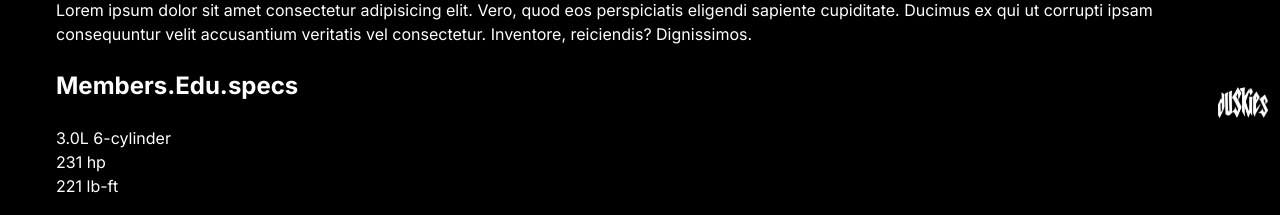
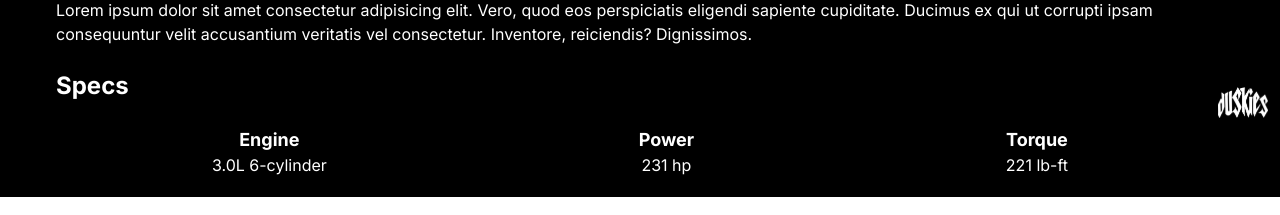
Before and after one commit to jlm109-ua/duskiweb, a Next.js app: page /en/members/edu in a window 1280 px wide. Shown: the part 670-885 px from the top of the page. Built offline with nearby package versions, Linux system fonts and the light colour scheme.

Commit message:
Member profiles added

```diff
--- a/app/[locale]/members/[profile]/page.tsx
+++ b/app/[locale]/members/[profile]/page.tsx
@@ -1,10 +1,29 @@
-import { Container, Box, Text, Image } from "@chakra-ui/react";
+import { Container, Box, Text, Image, Badge, Link, Button, Icon } from "@chakra-ui/react";
 import { useTranslations } from "next-intl";
 import { MemberTitle, MemberSubTitle } from "@/components/Title";
+import { IoLogoInstagram, IoLogoTwitter, IoLogoYoutube, IoLogoFacebook } from "react-icons/io";
 
 export default function Member({ params: { profile } }: { params: { profile: string } }) {
     const memberName = profile[0].toUpperCase() + profile.slice(1)
     const t = useTranslations(`Members.${memberName}`);
+    const tM = useTranslations(`Members`);
+    const instagramLink = t("media.instagram")
+    const instagramTag = "@" + instagramLink.split("/")[3]
+    const facebookLink = t("media.facebook")
+    const facebookTag = "@" + facebookLink.split("/")[3]
+    const twitterLink = t("media.twitter")
+    const twitterTag = "@" + twitterLink.split("/")[3]
+    const youtubeLink = t("media.youtube")
+    const youtubeTag = "@" + youtubeLink.split("/")[3]
+
+    // DEBUG
+    console.log("Media links: ", instagramLink, facebookLink, twitterLink, youtubeLink);
+
+    const mediaLinks = [instagramLink, facebookLink, twitterLink, youtubeLink];
+    const validLinks = mediaLinks.filter(link => link !== "");
+    const countValidLinks = validLinks.length;
+
+    console.log("Número de enlaces válidos: ", countValidLinks);
 
     return (
         <Container
@@ -24,22 +43,62 @@ export default function Member({ params: { profile } }: { params: { profile: str
                     className="float-left"
                     mr={10}
                     border={"1px solid white"}
-                //boxShadow={"rgba(255, 255, 255, 0.1) 0px 4px 16px, rgba(255, 255, 255, 0.05) 0px 8px 32px;"}
                 />
-                <Text
-                    fontSize="md"
-                    color="white"
-                    className="mr-4 text-left"
-                >
-                    <Box
-                        className="mb-6"
-                    >
+                <Box>
+                    <Text fontSize="md" color="white" className="mr-4 text-left">
+                        <Box className="mb-6">
                             <MemberTitle>{memberName}</MemberTitle>
                         </Box>
-
                         {t("description")}
                         Lorem ipsum dolor sit, amet consectetur adipisicing elit. Quibusdam voluptatum maxime quis repellendus enim sequi totam tempora dignissimos temporibus. Rem porro qui hic nobis doloremque vero dicta ipsum laudantium nisi. Lorem ipsum dolor sit amet, consectetur adipisicing elit. Expedita, eveniet. Repellat non dolorum velit dignissimos quos sint quo maiores, doloribus molestias quidem mollitia officiis cumque repudiandae fugit. Ullam, asperiores accusantium. Lorem ipsum dolor sit, amet consectetur adipisicing elit.
                     </Text>
+
+                    {countValidLinks > 0 && (
+                        <Box
+                            display={"flex"}
+                            flexWrap={"wrap"}
+                            flexDirection={"row"}
+                            mt={4}
+                        >
+                            {instagramLink !== "" && (
+                                <Box
+                                    margin={"auto"}
+                                >
+                                    <Link href={instagramLink} target="_blank">
+                                        <Button variant="ghost" colorScheme='red' leftIcon={<IoLogoInstagram />}>{instagramTag}</Button>
+                                    </Link>
+                                </Box>
+                            )}
+                            {twitterLink !== "" && (
+                                <Box
+                                    margin={"auto"}
+                                >
+                                    <Link href={twitterLink} target="_blank">
+                                        <Button variant="ghost" colorScheme='red' leftIcon={<IoLogoTwitter />}>{twitterTag}</Button>
+                                    </Link>
+                                </Box>
+                            )}
+                            {youtubeLink !== "" && (
+                                <Box
+                                    margin={"auto"}
+                                >
+                                    <Link href={youtubeLink} target="_blank">
+                                        <Button variant="ghost" colorScheme='red' leftIcon={<IoLogoYoutube />}>{youtubeTag}</Button>
+                                    </Link>
+                                </Box>
+                            )}
+                            {facebookLink !== "" && (
+                                <Box
+                                    margin={"auto"}
+                                >
+                                    <Link href={facebookLink} target="_blank">
+                                        <Button variant="ghost" colorScheme='red' leftIcon={<IoLogoFacebook />}>{facebookTag}</Button>
+                                    </Link>
+                                </Box>
+                            )}
+                        </Box>
+                    )}
+                </Box>
             </Box>
 
             <Box>
@@ -59,20 +118,93 @@ export default function Member({ params: { profile } }: { params: { profile: str
                 <Box
                     className="mt-6 mb-6"
                 >
-                    <MemberSubTitle>{t("specs")}</MemberSubTitle>
+                    <MemberSubTitle>{tM("specsTitle")}</MemberSubTitle>
                 </Box>
 
+                <Box
+                    textAlign={"center"}
+                    display={"flex"}
+                    flex={"3"}
+                    flexDirection={"row"}
+                >
                     <Text
                         fontSize="md"
                         color="white"
+                        margin={"auto"}
                     >
-                    <ul>
-                        <li>{t("specs.engine")}</li>
-                        <li>{t("specs.power")}</li>
-                        <li>{t("specs.torque")}</li>
-                    </ul>
+                        <Text
+                            fontSize="lg"
+                            color="white"
+                            fontWeight={"bold"}
+                        >
+                            {tM("specs.engine")}
                         </Text>
+                        {t("specs.engine")}
+                    </Text>
+                    <Text
+                        fontSize="md"
+                        color="white"
+                        margin={"auto"}
+                    >
+                        <Text
+                            fontSize="lg"
+                            color="white"
+                            fontWeight={"bold"}
+                        >
+                            {tM("specs.power")}
+                        </Text>
+                        {t("specs.power")}
+                    </Text>
+                    <Text
+                        fontSize="md"
+                        color="white"
+                        margin={"auto"}
+                    >
+                        <Text
+                            fontSize="lg"
+                            color="white"
+                            fontWeight={"bold"}
+                        >
+                            {tM("specs.torque")}
+                        </Text>
+                        {t("specs.torque")}
+                    </Text>
+                </Box>
             </Box>
         </Container>
     );
 }
+
+/*
+<Box display={"flex"} flexWrap={"wrap"} flexDirection={"row"} mt={4}>
+    {instagramLink !== "" && (
+        <Badge colorScheme="pink" variant="solid" className="mb-2" mr={2}>
+            <Link href={instagramLink} isExternal>
+                <Instagram size={"sm"} />
+                {instagramTag}
+            </Link>
+        </Badge>
+    )}
+    {facebookLink !== "" && (
+        <Badge colorScheme="blue" variant="solid" className="mb-2" mr={2}>
+            <Link href={facebookLink} isExternal>
+                {facebookTag}
+            </Link>
+        </Badge>
+    )}
+    {twitterLink !== "" && (
+        <Badge colorScheme="twitter" variant="solid" className="mb-2" mr={2}>
+            <Link href={twitterLink} isExternal>
+                {twitterTag}
+            </Link>
+        </Badge>
+    )}
+    {youtubeLink !== "" && (
+        <Badge colorScheme="red" variant="solid" className="mb-2" mr={2}>
+            <Link href={youtubeLink} isExternal>
+                {youtubeTag}
+            </Link>
+        </Badge>
+    )}
+</Box>
+*/
--- a/messages/en.json
+++ b/messages/en.json
@@ -14,54 +14,102 @@
   "Members": {
     "title": "Members",
     "meetTheMember": "Meet the member!",
+    "specsTitle": "Specs",
+    "specs": {
+      "engine": "Engine",
+      "power": "Power",
+      "torque": "Torque"
+    },
+    "media": {
+      "youtube": "YouTube",
+      "twitch": "Twitch",
+      "instagram": "Instagram",
+      "twitter": "Twitter",
+      "facebook": "Facebook"
+    },
     "Jimy": {
       "description": "Jimy is a very cool guy and loves destroying his Lexus. lorem ipsum dolor sit amet, consectetur adipiscing elit, sed do eiusmod tempor incididunt ut labore et dolore magna aliqua.",
       "car": "Lexus IS200",
       "carDescription": "This is a very cool car",
+      "specsTitle": "Specs",
       "specs": {
         "engine": "2.0L 6-cylinder",
         "power": "155 hp",
         "torque": "193 lb-ft"
+      },
+      "media": {
+        "instagram": "https://www.instagram.com/jimy.k4",
+        "twitter": "https://www.twitter.com/jimy_k4",
+        "youtube": "",
+        "facebook": ""
       }
     },
     "Edu": {
       "description": "Edu is a very cool guy and loves destroying his BMW as well. lorem ipsum dolor sit amet, consectetur adipiscing elit, sed do eiusmod tempor incididunt ut labore et dolore magna aliqua.",
       "car": "BMW 330Ci",
       "carDescription": "This is a very cool car too",
+      "specsTitle": "Specs",
       "specs": {
         "engine": "3.0L 6-cylinder",
         "power": "231 hp",
         "torque": "221 lb-ft"
+      },
+      "media": {
+        "instagram": "",
+        "twitter": "",
+        "youtube": "",
+        "facebook": ""
       }
     },
     "Rodri": {
       "description": "Rodri is a very cool guy and loves destroying his Miata as well. lorem ipsum dolor sit amet, consectetur adipiscing elit, sed do eiusmod tempor incididunt ut labore et dolore magna aliqua.",
       "car": "Miata NB",
       "carDescription": "This is a very cool car too",
+      "specsTitle": "Specs",
       "specs": {
         "engine": "1.6L 4-cylinder",
         "power": "110 hp",
         "torque": "100 lb-ft"
+      },
+      "media": {
+        "instagram": "",
+        "twitter": "",
+        "youtube": "",
+        "facebook": ""
       }
     },
     "Wonder": {
       "description": "Wonder is a very cool guy and loves destroying his 350Z as well. lorem ipsum dolor sit amet, consectetur adipiscing elit, sed do eiusmod tempor incididunt ut labore et dolore magna aliqua.",
       "car": "Nissan 350Z",
       "carDescription": "This is a very cool car too",
+      "specsTitle": "Specs",
       "specs": {
         "engine": "3.5L V6",
         "power": "287 hp",
         "torque": "274 lb-ft"
+      },
+      "media": {
+        "instagram": "",
+        "twitter": "",
+        "youtube": "",
+        "facebook": ""
       }
     },
     "FlyDaniel": {
       "description": "FlyDaniel is a very cool guy and loves destroying his Primera as well. lorem ipsum dolor sit amet, consectetur adipiscing elit, sed do eiusmod tempor incididunt ut labore et dolore magna aliqua.",
       "car": "Nissan Primera",
       "carDescription": "This is a very cool car too",
+      "specsTitle": "Specs",
       "specs": {
         "engine": "2.0L 4-cylinder",
         "power": "140 hp",
         "torque": "130 lb-ft"
+      },
+      "media": {
+        "instagram": "",
+        "twitter": "",
+        "youtube": "",
+        "facebook": ""
       }
     }
   },
--- a/messages/es.json
+++ b/messages/es.json
@@ -14,6 +14,19 @@
   "Members": {
     "title": "Miembros",
     "meetTheMember": "¡Conoce al miembro!",
+    "specsTitle": "Especificaciones",
+    "specs": {
+      "engine": "Motor",
+      "power": "Potencia",
+      "torque": "Torque"
+    },
+    "media": {
+      "youtube": "YouTube",
+      "twitch": "Twitch",
+      "instagram": "Instagram",
+      "twitter": "Twitter",
+      "facebook": "Facebook"
+    },
     "Jimy": {
       "description": "Jimy es un chico muy guay y le encanta destruir su Lexus. lorem ipsum dolor sit amet, consectetur adipiscing elit, sed do eiusmod tempor incididunt ut labore et dolore magna aliqua.",
       "car": "Lexus IS200",
@@ -22,6 +35,12 @@
         "engine": "2.0L 6-cilindros",
         "power": "155 hp",
         "torque": "193 lb-ft"
+      },
+      "media": {
+        "instagram": "https://www.instagram.com/jimy.k4",
+        "twitter": "https://www.twitter.com/jimy_k4",
+        "youtube": "",
+        "facebook": ""
       }
     },
     "Edu": {
@@ -32,6 +51,12 @@
         "engine": "3.0L 6-cilindros",
         "power": "231 hp",
         "torque": "221 lb-ft"
+      },
+      "media": {
+        "instagram": "",
+        "twitter": "",
+        "youtube": "",
+        "facebook": ""
       }
     },
     "Rodri": {
@@ -42,6 +67,12 @@
         "engine": "1.6L 4-cilindros",
         "power": "110 hp",
         "torque": "100 lb-ft"
+      },
+      "media": {
+        "instagram": "",
+        "twitter": "",
+        "youtube": "",
+        "facebook": ""
       }
     },
     "Wonder": {
@@ -52,6 +83,12 @@
         "engine": "3.5L V6",
         "power": "287 hp",
         "torque": "274 lb-ft"
+      },
+      "media": {
+        "instagram": "",
+        "twitter": "",
+        "youtube": "",
+        "facebook": ""
       }
     },
     "FlyDaniel": {
@@ -62,6 +99,12 @@
         "engine": "2.0L 4-cilindros",
         "power": "140 hp",
         "torque": "130 lb-ft"
+      },
+      "media": {
+        "instagram": "",
+        "twitter": "",
+        "youtube": "",
+        "facebook": ""
       }
     }
   },
--- a/package.json
+++ b/package.json
@@ -17,7 +17,8 @@
     "next": "14.2.4",
     "next-intl": "^3.15.5",
     "react": "^18",
-    "react-dom": "^18"
+    "react-dom": "^18",
+    "react-icons": "^5.2.1"
   },
   "devDependencies": {
     "@types/node": "^20",
```
Also changed, not shown: 1 other file (tests, documents, lock files or other folders). Lines whose indentation alone changed are shown as unchanged.
